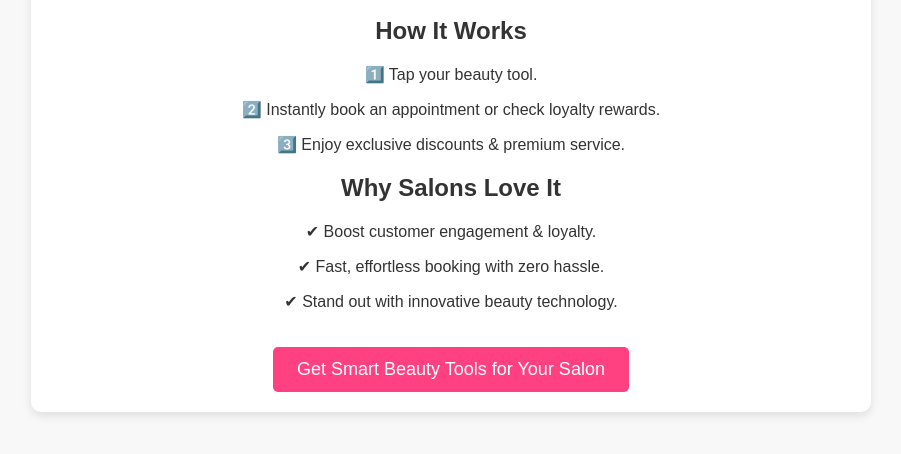
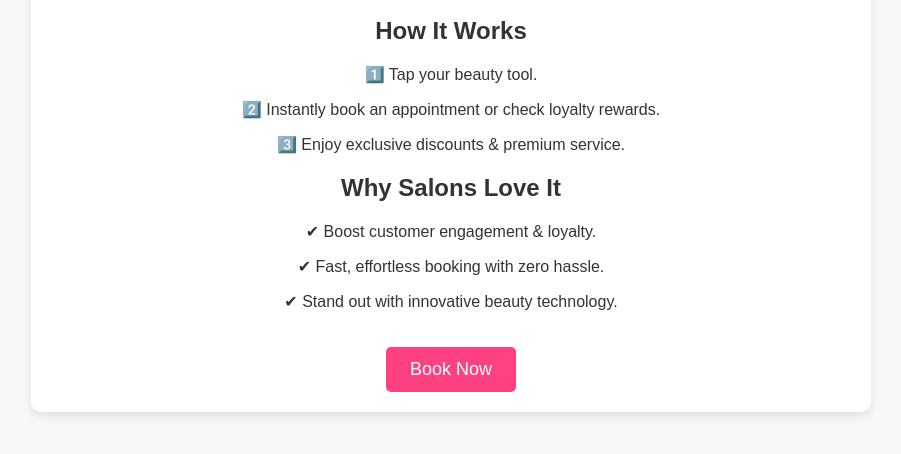
Before and after one commit to NailFiles/NailFiles-nfc-landing-page, a plain HTML site: page index.html in a window 1280 px wide. Shown: the part 240-694 px from the top of the page, without its empty margins (189-1090 px from the left). Drawn offline with Linux system fonts and the light colour scheme.

Commit message:
Update index.html

```diff
--- a/index.html
+++ b/index.html
@@ -54,7 +54,7 @@
         <p>✔ Boost customer engagement & loyalty.</p>
         <p>✔ Fast, effortless booking with zero hassle.</p>
         <p>✔ Stand out with innovative beauty technology.</p>
-        <a href="#" class="cta-button">Get Smart Beauty Tools for Your Salon</a>
+        <a href="https://forms.gle/3zHUrGdT23fMXuz17" class="cta-button" target="_blank">Book Now</a>
     </div>
 </body>
 </html>
```
